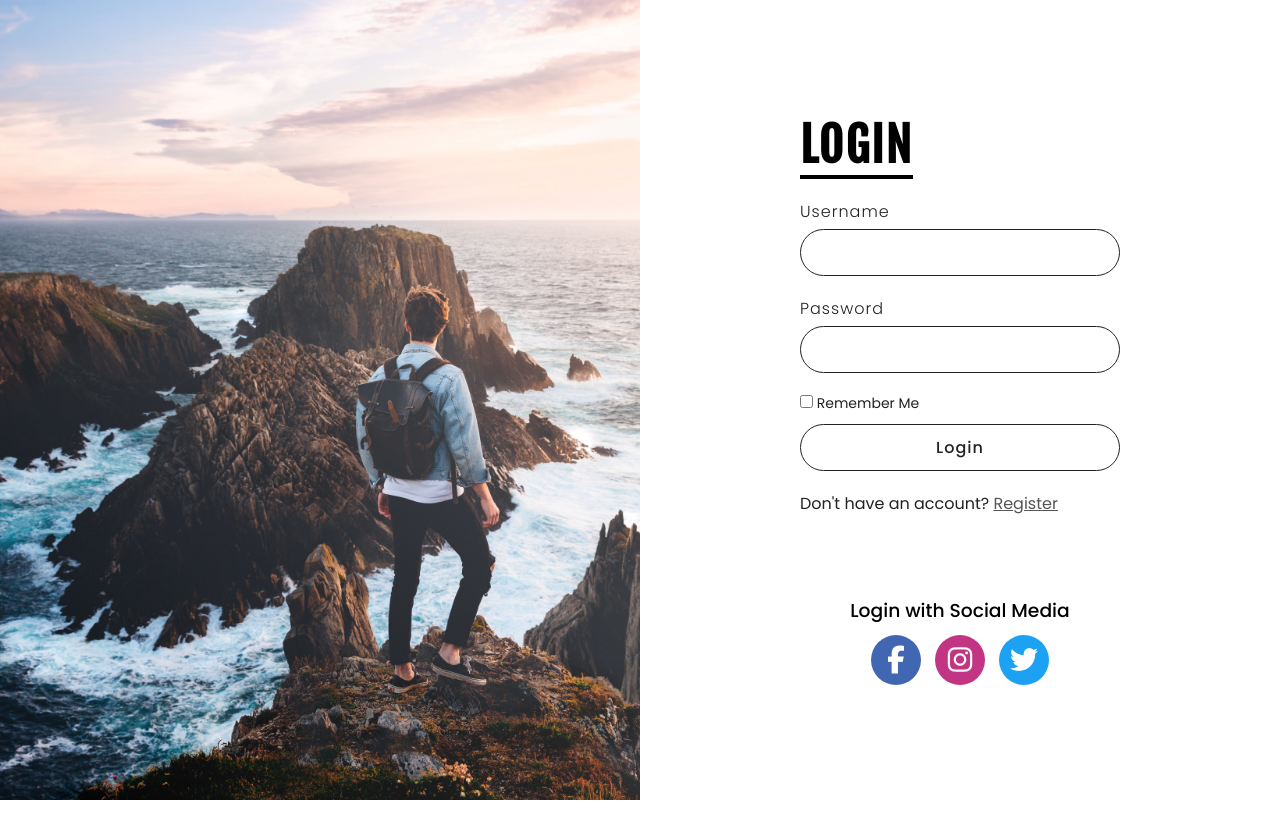
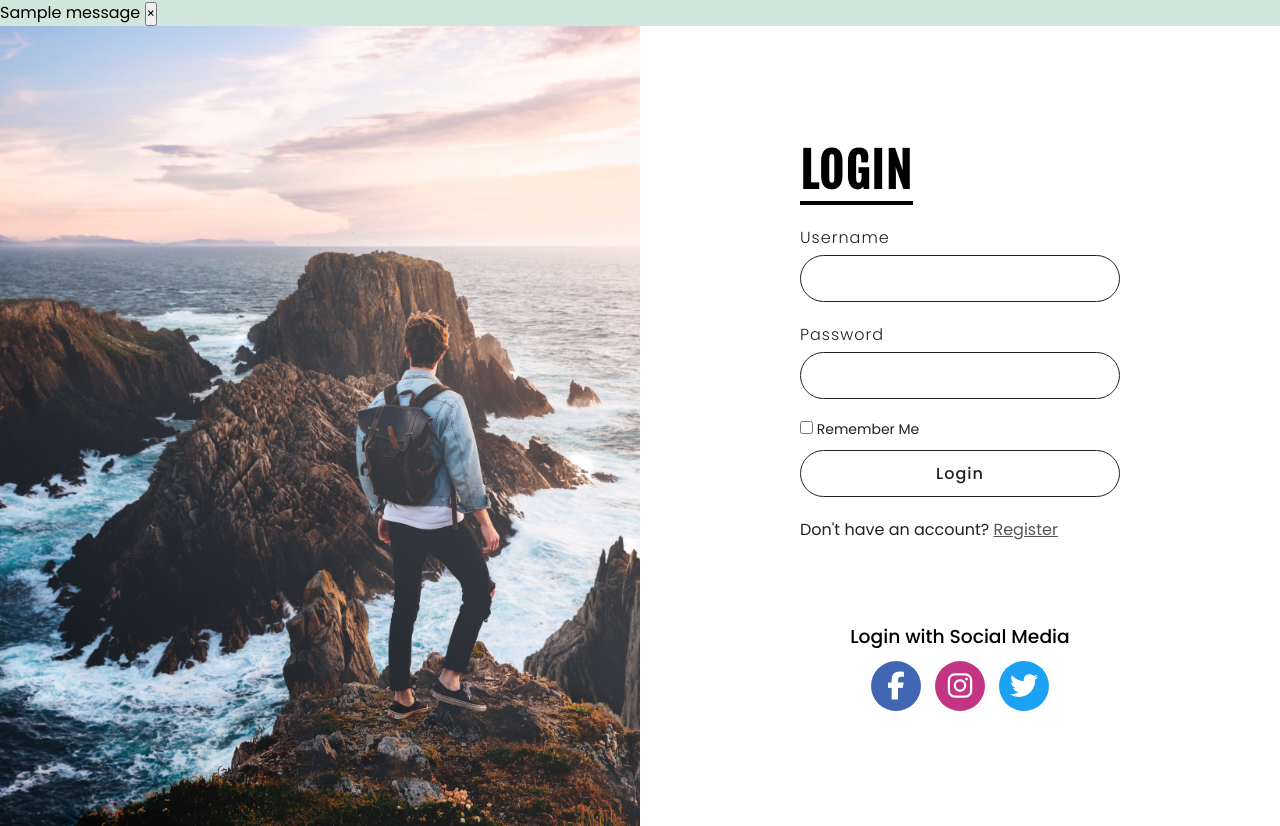
Before and after one commit to DW1209/Responsive-Traveling-Website, a Flask app: page /login in a window 1280 px wide. Before the commit the page ends 800 px from the top, so only its background shows below. Run offline with Flask 2, Linux system fonts and the light colour scheme; tables that the repository leaves empty hold one stand-in row (values such as "Sample post"); one stand-in notice (Sample message) is shown; some libraries are stand-ins or nearby versions.

Commit message:
Add flash messages

```diff
--- a/website/static/css/login.css
+++ b/website/static/css/login.css
@@ -7,6 +7,15 @@
     padding: 0;
     box-sizing: border-box;
     font-family: "Poppins", sans-serif;
+}
+
+/* message */
+.alert-danger {
+    background-color: #f8d7da;
+}
+
+.alert-success {
+    background-color: #d1e7dd;
 }
 
 section {
--- a/website/templates/login.html
+++ b/website/templates/login.html
@@ -9,6 +9,25 @@
         <script src="https://kit.fontawesome.com/d540eac9df.js" crossorigin="anonymous"></script>
     </head>
     <body>
+        <!-- message -->
+        {% with messages = get_flashed_messages(with_categories=true) %}
+            {% if messages %}
+                {% for category, message in messages %}
+                    {% if category == 'error' %}
+                        <div class="alert alert-danger" role="alert">
+                            {{ message }}
+                            <button type="button" class="close" data-dismiss="alert">&times;</button>
+                        </div>
+                    {% else %}
+                        <div class="alert alert-success" role="alert">
+                            {{ message }}
+                            <button type="button" class="close" data-dismiss="alert">&times;</button>
+                        </div>
+                    {% endif %}
+                {% endfor %}
+            {% endif %}
+        {% endwith %}
+
         <section>
             <!-- image -->
             <div class="image-box">
--- a/website/templates/register.html
+++ b/website/templates/register.html
@@ -6,12 +6,11 @@
         <title>Register</title>
         <link rel="icon" type="image/png" href="{{ url_for('static', filename='images/travel.png') }}" />
         <link rel="stylesheet" href="{{ url_for('static', filename='css/register.css') }}" type="text/css">
-        <!-- <link rel="stylesheet" href="https://cdn.jsdelivr.net/npm/bootstrap@4.0.0/dist/css/bootstrap.min.css" integrity="sha384-Gn5384xqQ1aoWXA+058RXPxPg6fy4IWvTNh0E263XmFcJlSAwiGgFAW/dAiS6JXm" crossorigin="anonymous"> -->
         <script src="https://kit.fontawesome.com/d540eac9df.js" crossorigin="anonymous"></script>
     </head>
     <body>
         <!-- message -->
-        <!-- {% with messages = get_flashed_messages(with_categories=true) %}
+        {% with messages = get_flashed_messages(with_categories=true) %}
             {% if messages %}
                 {% for category, message in messages %}
                     {% if category == 'error' %}
@@ -27,7 +26,7 @@
                     {% endif %}
                 {% endfor %}
             {% endif %}
-        {% endwith %} -->
+        {% endwith %}
 
         <section>
             <!-- image -->
```
Also changed, not shown: website/static/css/register.css (+9 -0 lines).
